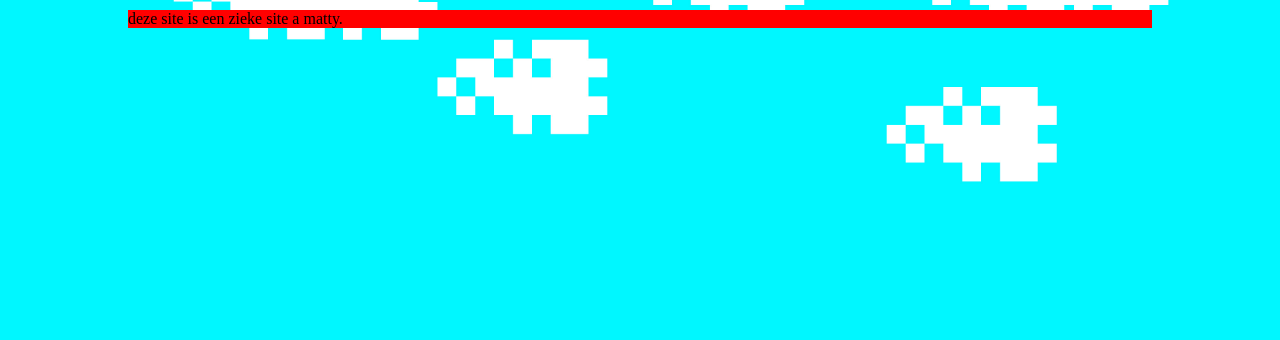
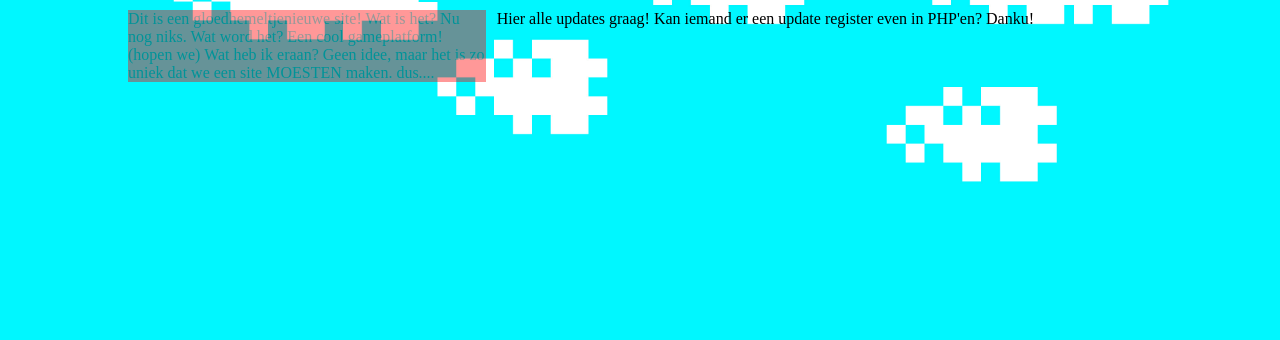
Before and after one commit to VincentSven/Project-Viscous, a PHP site: page / in a window 1280 px wide. Shown: the part 185-525 px from the top of the page. Run offline with PHP 8.4, Linux system fonts and the light colour scheme.

Commit message:
Added two content div, one for general info and one for update information. (linked to php)

```diff
--- a/Viscous/index.php
+++ b/Viscous/index.php
@@ -35,7 +35,15 @@ if ($maintenance == TRUE){
 				</div>
 			</div>
 			<div id="content">
-				<p>deze site is een zieke site a matty.</p>
+				<div id="content_left">
+					<p>Dit is een gloedhemeltjenieuwe site! Wat is het?
+						Nu nog niks. Wat word het? Een cool gameplatform!
+						(hopen we) Wat heb ik eraan? Geen idee, maar het is zo uniek dat we een site MOESTEN maken.
+						dus....</p>
+				</div>
+				<div id="update posts">
+					Hier alle updates graag! Kan iemand er een update register even in PHP'en? Danku!
+				</div>
 			</div>
 		</div>
 		<div id="footer">
--- a/Viscous/styles/divstyle.css
+++ b/Viscous/styles/divstyle.css
@@ -24,10 +24,16 @@
 }
 
 #content {
-	background-color: red;
 	margin-top: 1%;
 }
 
+#content_left {
+	margin: 0 1% 0 0;
+	float: left;
+	background-color: red;
+	opacity: 0.4;
+	width: 35%;
+}
 #footer {
 	background-color: #00FF57;
 	border-color: #00FF57;
--- a/Viscous/styles/stylesheet.css
+++ b/Viscous/styles/stylesheet.css
@@ -5,6 +5,7 @@ body {
 p {
 	margin: 0;
 	font-size: 1em;
+	opacity: 1;
 }
 
 h1, h2 {
```
